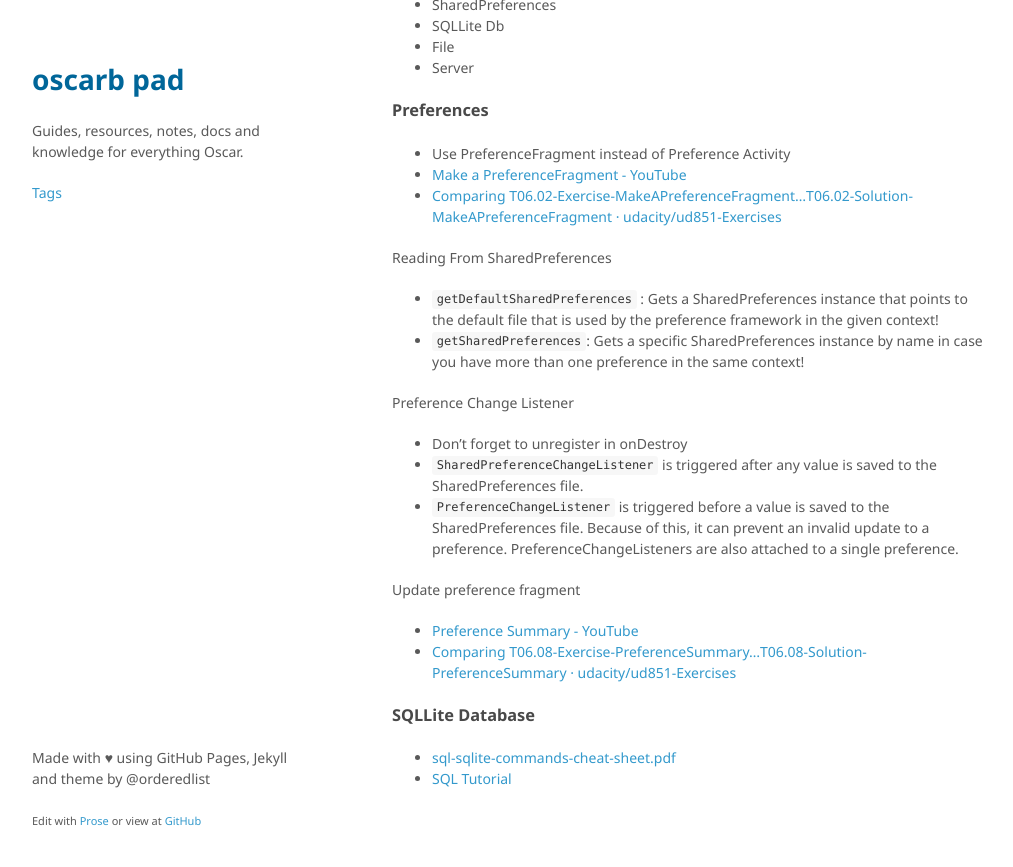
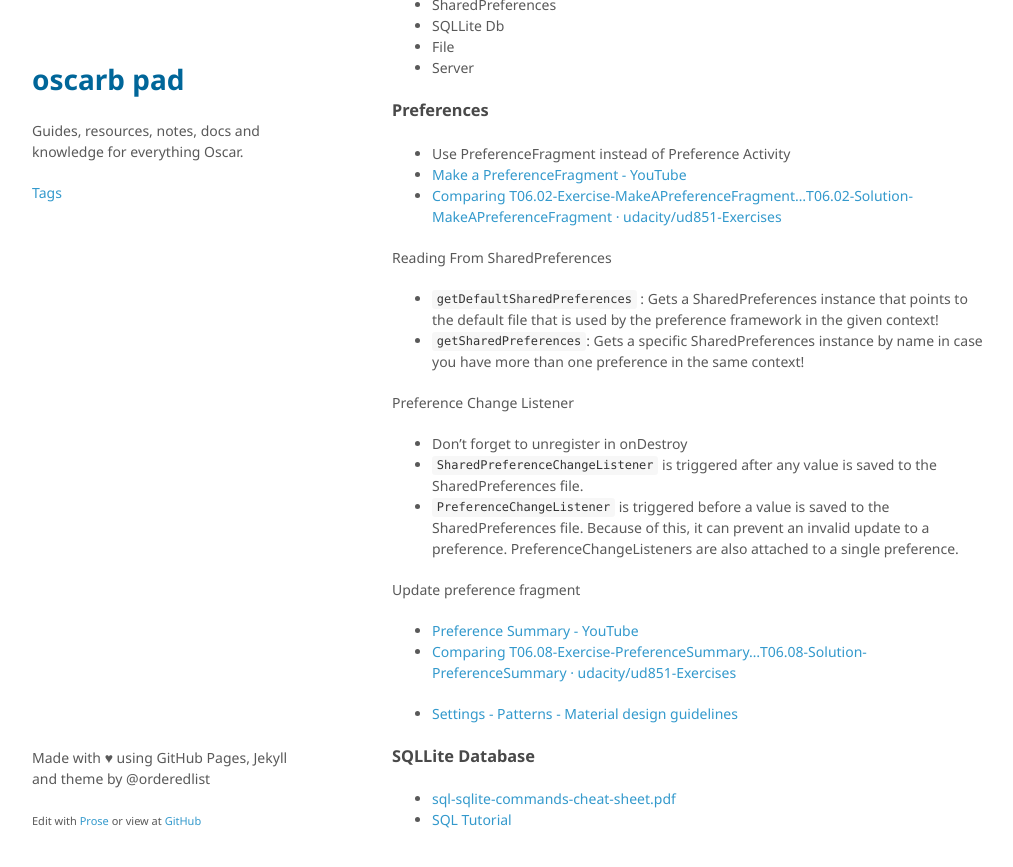
Before and after one commit to oscarb/pad, a Jekyll site: the page built from _docs/android-development-notes.md, in a window 1280 px wide and 900 px high, scrolled down 1323 px. Shown: the top 867 px of the window, without its empty margins (128-1141 px from the left). Built offline with Jekyll 4.4.1, drawn with Linux system fonts in a browser that asks for light colours; some web fonts are replaced.

Commit message:
Updated android-development-notes.md

```diff
--- a/_docs/android-development-notes.md
+++ b/_docs/android-development-notes.md
@@ -81,6 +81,8 @@ Update preference fragment
 * [Preference Summary - YouTube](https://www.youtube.com/watch?v=cXqgkDC8fNg)
 * [Comparing T06.08-Exercise-PreferenceSummary...T06.08-Solution-PreferenceSummary · udacity/ud851-Exercises](https://github.com/udacity/ud851-Exercises/compare/T06.08-Exercise-PreferenceSummary...T06.08-Solution-PreferenceSummary)
 
+* [Settings - Patterns - Material design guidelines](https://material.io/guidelines/patterns/settings.html#settings-placement)
+
 ### SQLLite Database
 
 * [sql-sqlite-commands-cheat-sheet.pdf](https://d17h27t6h515a5.cloudfront.net/topher/2016/September/57ed880e_sql-sqlite-commands-cheat-sheet/sql-sqlite-commands-cheat-sheet.pdf)
```
